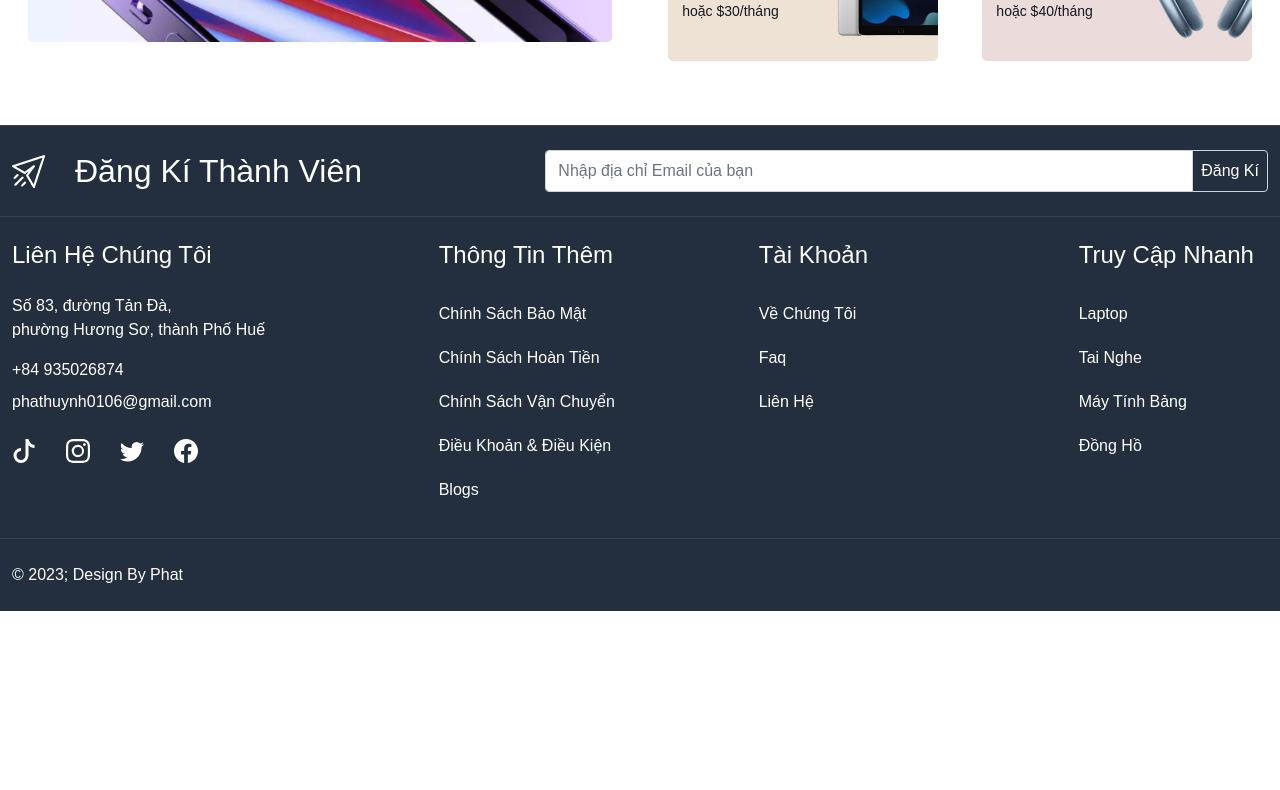
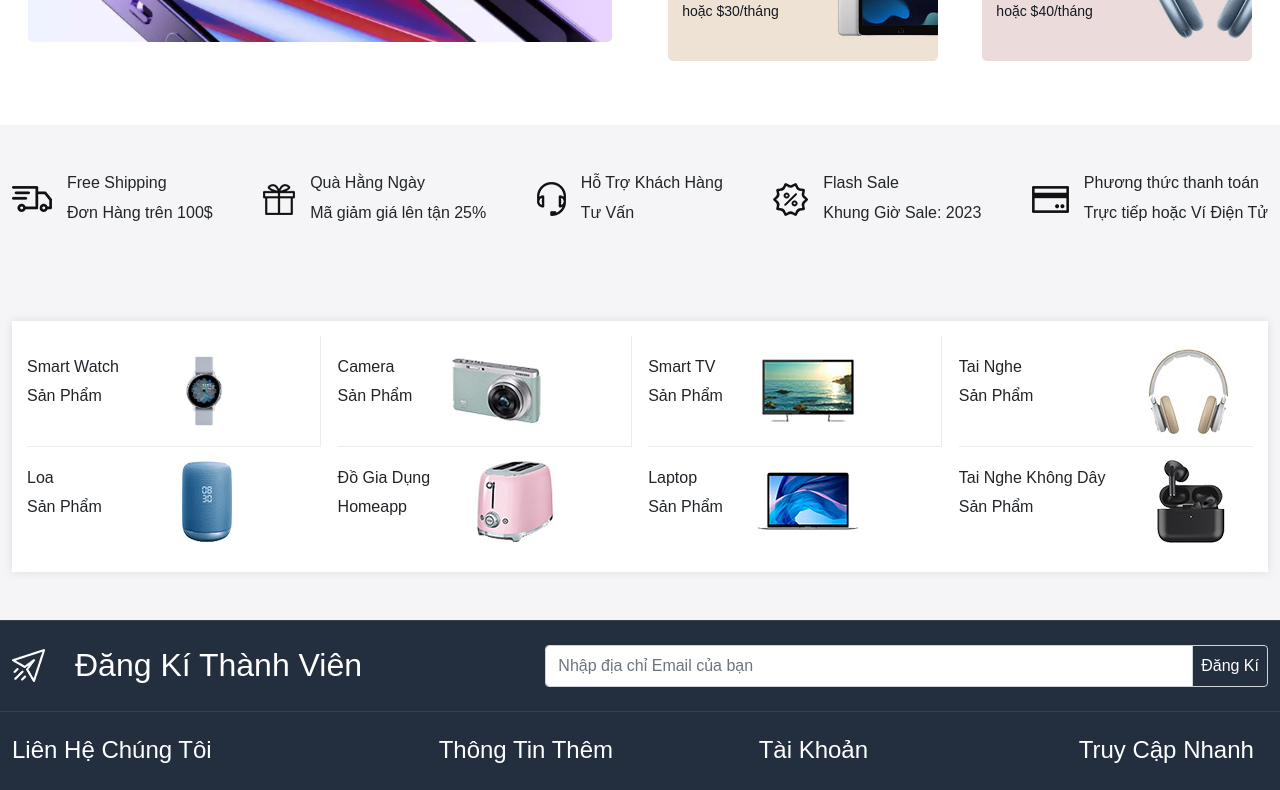
Before and after one commit to pvd1123/e-commer-Front-End, a React (Create React App) app: page / in a window 1280 px wide. Shown: the part 640-1430 px from the top of the page. Before the commit the page ends 1251 px from the top, so only its background shows below. Built offline with nearby package versions, Linux system fonts and the light colour scheme.

Commit message:
up home wrap-2

```diff
--- a/package.json
+++ b/package.json
@@ -10,7 +10,7 @@
     "react-dom": "^18.2.0",
     "react-icons": "^4.10.1",
     "react-router-dom": "^6.13.0",
-    "react-scripts": "5.0.1",
+    "react-scripts": "^5.0.1",
     "web-vitals": "^2.1.4"
   },
   "scripts": {
--- a/src/App.css
+++ b/src/App.css
@@ -197,4 +197,31 @@ footer .input-group-text{
   width: 49%;
 }
 
+.home-wrapper-2{
+  background-color: var(--color-f5f5f7);
+}
+
+    /* categories */
+.categories{
+  background-color: white;
+  box-shadow: 0 0 10px #0000001a;
+  padding: 15px;
+}
+
+.categories>div{
+  width: 24%;
+}
+
+.categories>div:nth-child(1),
+.categories>div:nth-child(2),
+.categories>div:nth-child(3),
+.categories>div:nth-child(4){
+  border-bottom: 1px solid var(--color-ededed);
+}
+
+.categories>div:nth-child(1),
+.categories>div:nth-child(2),
+.categories>div:nth-child(3){
+  border-right: 1px solid var(--color-ededed);
+}
          /* End Home Page  */
--- a/src/pages/Home.jsx
+++ b/src/pages/Home.jsx
@@ -2,18 +2,22 @@ import React from "react";
 import { Link } from "react-router-dom";
 
 const Home = () =>{
-    return(
+    return (
       <>
         <section className="home-wrapper-1 py-5">
           <div className="container-xxl">
             <div className="row">
               <div className="col-6">
                 <div className="main-banner position-relative p-3">
-                                <img className="img-fluid rounded-3" src="images/main-banner-1.jpg" alt="main banner" />
+                  <img
+                    className="img-fluid rounded-3"
+                    src="images/main-banner-1.jpg"
+                    alt="main banner"
+                  />
                   <div className="main-banner-content position-absolute">
                     <h4>siêu sale</h4>
                     <h5>iPhone 14 Pro</h5>
-                                    <p>Giá chỉ từ 999$ hoặc 40$/month</p>
+                    <p>Giá chỉ từ 999$ hoặc 40$/tháng</p>
                     <Link className="button">BUY NOW</Link>
                   </div>
                 </div>
@@ -21,39 +25,63 @@ const Home = () =>{
               <div className="col-6">
                 <div className="d-flex flex-wrap justify-content-between align-items-center">
                   <div className="small-banner position-relative p-3">
-                                    <img className="img-fluid rounded-3" src="images/catbanner-01.jpg" alt="main banner" />
+                    <img
+                      className="img-fluid rounded-3"
+                      src="images/catbanner-01.jpg"
+                      alt="main banner"
+                    />
                     <div className="small-banner-content position-absolute">
                       <h4>siêu sale</h4>
                       <h5>MacBook Air M1</h5>
-                                        <p>Giá từ 1500$ <br />
-                                        hoặc $60/tháng</p>
+                      <p>
+                        Giá từ 1500$ <br />
+                        hoặc $60/tháng
+                      </p>
                     </div>
                   </div>
                   <div className="small-banner position-relative p-3">
-                                    <img className="img-fluid rounded-3" src="images/catbanner-02.jpg" alt="main banner" />
+                    <img
+                      className="img-fluid rounded-3"
+                      src="images/catbanner-02.jpg"
+                      alt="main banner"
+                    />
                     <div className="small-banner-content position-absolute">
                       <h4>siêu sale</h4>
                       <h5>Apple Watch SE</h5>
-                                        <p>Giá từ 499$ <br />
-                                        hoặc $25/tháng</p>
+                      <p>
+                        Giá từ 499$ <br />
+                        hoặc $25/tháng
+                      </p>
                     </div>
                   </div>
                   <div className="small-banner position-relative p-3">
-                                    <img className="img-fluid rounded-3" src="images/catbanner-03.jpg" alt="main banner" />
+                    <img
+                      className="img-fluid rounded-3"
+                      src="images/catbanner-03.jpg"
+                      alt="main banner"
+                    />
                     <div className="small-banner-content position-absolute">
                       <h4>siêu sale</h4>
                       <h5>Ipad Pro 2023</h5>
-                                        <p>Giá từ 599$ <br />
-                                        hoặc $30/tháng</p>
+                      <p>
+                        Giá từ 599$ <br />
+                        hoặc $30/tháng
+                      </p>
                     </div>
                   </div>
                   <div className="small-banner position-relative p-3">
-                                    <img className="img-fluid rounded-3" src="images/catbanner-04.jpg" alt="main banner" />
+                    <img
+                      className="img-fluid rounded-3"
+                      src="images/catbanner-04.jpg"
+                      alt="main banner"
+                    />
                     <div className="small-banner-content position-absolute">
                       <h4>siêu sale</h4>
                       <h5>Airpod Max</h5>
-                                        <p>Giá từ 799$ <br />
-                                        hoặc $40/tháng</p>
+                      <p>
+                        Giá từ 799$ <br />
+                        hoặc $40/tháng
+                      </p>
                     </div>
                   </div>
                 </div>
@@ -61,8 +89,122 @@ const Home = () =>{
             </div>
           </div>
         </section>
+        <section className="home-wrapper-2 py-5">
+            <div className="container-xxl">
+                <div className="row">
+                <div className="col-12">
+                    <div className="services d-flex align-items-center justify-content-between">
+                    <div className="d-flex align-items-center gap-15">
+                        <img src="images/service.png" alt="services" />
+                        <div>
+                        <h6>Free Shipping</h6>
+                        <p className="mb-0">Đơn Hàng trên 100$</p>
+                        </div>
+                    </div>
+                    <div className="d-flex align-items-center gap-15">
+                        <img src="images/service-02.png" alt="services" />
+                        <div>
+                        <h6>Quà Hằng Ngày</h6>
+                        <p className="mb-0">Mã giảm giá lên tận 25%</p>
+                        </div>
+                    </div>
+                    <div className="d-flex align-items-center gap-15">
+                        <img src="images/service-03.png" alt="services" />
+                        <div>
+                        <h6>Hỗ Trợ Khách Hàng</h6>
+                        <p className="mb-0">Tư Vấn</p>
+                        </div>
+                    </div>
+                    <div className="d-flex align-items-center gap-15">
+                        <img src="images/service-04.png" alt="services" />
+                        <div>
+                        <h6>Flash Sale</h6>
+                        <p className="mb-0">
+                            Khung Giờ Sale: {new Date().getFullYear()}{" "}
+                        </p>
+                        </div>
+                    </div>
+                    <div className="d-flex align-items-center gap-15">
+                        <img src="images/service-05.png" alt="services" />
+                        <div>
+                        <h6>Phương thức thanh toán</h6>
+                        <p className="mb-0">Trực tiếp hoặc Ví Điện Tử</p>
+                        </div>
+                    </div>
+                    </div>
+                </div>
+                </div>
+            </div>
+        </section>
+        <section className="home-wrapper-2 py-5">
+            <div className="container-xxl">
+                <div className="row">
+                    <div className="col-12">
+                        <div className="categories d-flex justify-content-between flex-wrap align-items-center">
+                            <div className="d-flex gap-30 align-items-center">
+                                <div>
+                                    <h6>Smart Watch</h6>
+                                    <p>Sản Phẩm</p>
+                                </div>
+                                <img style={{width:"110px", height:"110px"}} src="images/watch.jpg" alt="camera" />
+                            </div>
+                            <div className="d-flex gap-30 align-items-center">
+                                <div>
+                                    <h6>Camera</h6>
+                                    <p>Sản Phẩm</p>
+                                </div>
+                                <img src="images/camera.jpg" alt="camera" />
+                            </div>
+                            <div className="d-flex gap-30 align-items-center">
+                                <div>
+                                    <h6>Smart TV</h6>
+                                    <p>Sản Phẩm</p>
+                                </div>
+                                <img src="images/tv.jpg" alt="camera" />
+                            </div>
+                            <div className="d-flex gap-30 align-items-center">
+                                <div>
+                                    <h6>Tai Nghe</h6>
+                                    <p>Sản Phẩm</p>
+                                </div>
+                                <img style={{paddingLeft: "70px"}} src="images/headphone.jpg" alt="camera" />
+                            </div>
+                            <div className="d-flex gap-30 align-items-center">
+                                <div>
+                                    <h6>Loa</h6>
+                                    <p>Sản Phẩm</p>
+                                </div>
+                                <img style={{paddingLeft: "20px"}} src="images/speaker.jpg" alt="camera" />
+                            </div>
+                            <div className="d-flex gap-30 align-items-center">
+                                <div>
+                                    <h6>Đồ Gia Dụng</h6>
+                                    <p>Homeapp</p>
+                                </div>
+                                <img src="images/homeapp.jpg" alt="camera" />
+                            </div>
+                            <div className="d-flex gap-30 align-items-center">
+                                <div>
+                                    <h6>Laptop</h6>
+                                    <p>Sản Phẩm</p>
+                                </div>
+                                <img src="images/laptop.jpg" alt="camera" />
+                            </div>
+                            <div className="d-flex gap-30 align-items-center">
+                                <div>
+                                    <h6>Tai Nghe Không Dây</h6>
+                                    <p>Sản Phẩm</p>
+                                </div>
+                                <img src="images/acc.jpg" alt="camera" />
+                            </div>
+
+                        </div>
+                    </div>
+                </div>
+            </div>
+        </section>
       </>
-    )
+    );
 };
 
 export default Home;
```
Also changed, not shown: 1 other file (tests, documents, lock files or other folders). Lines whose indentation alone changed are shown as unchanged.
